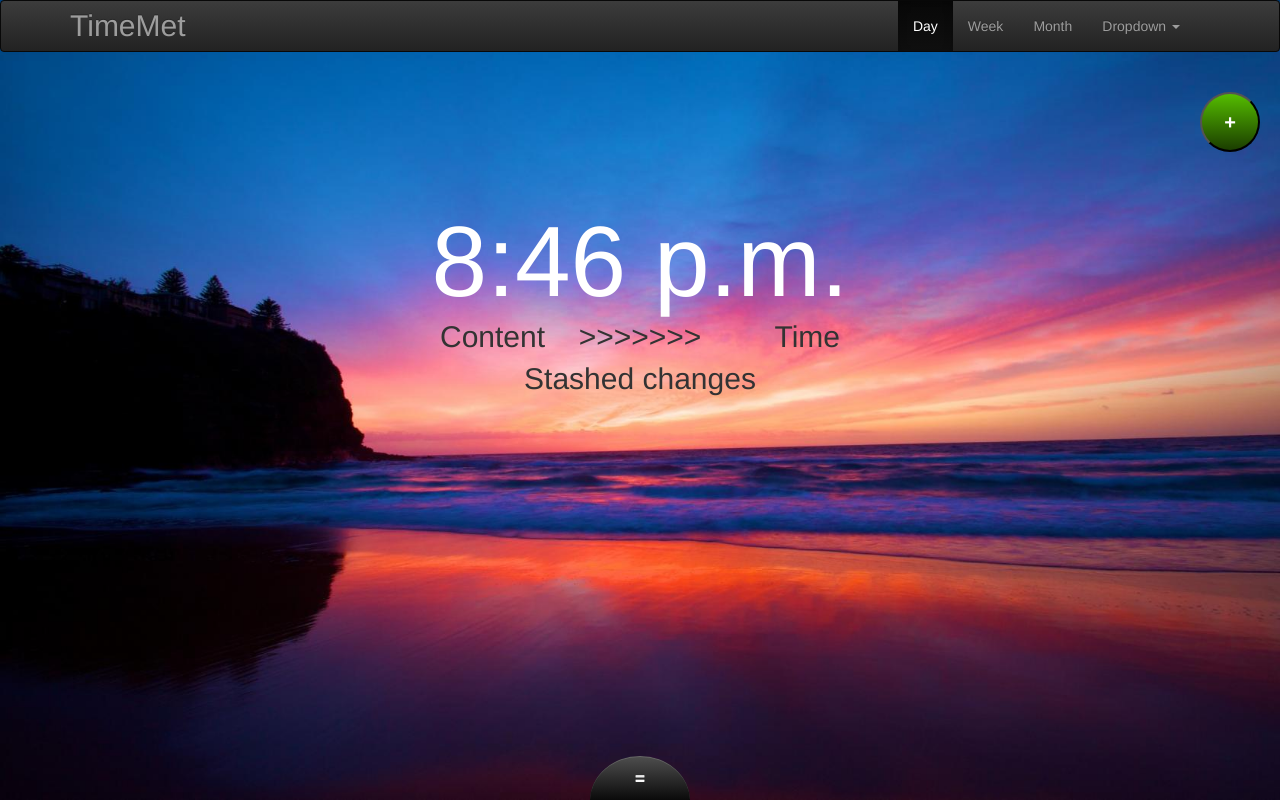
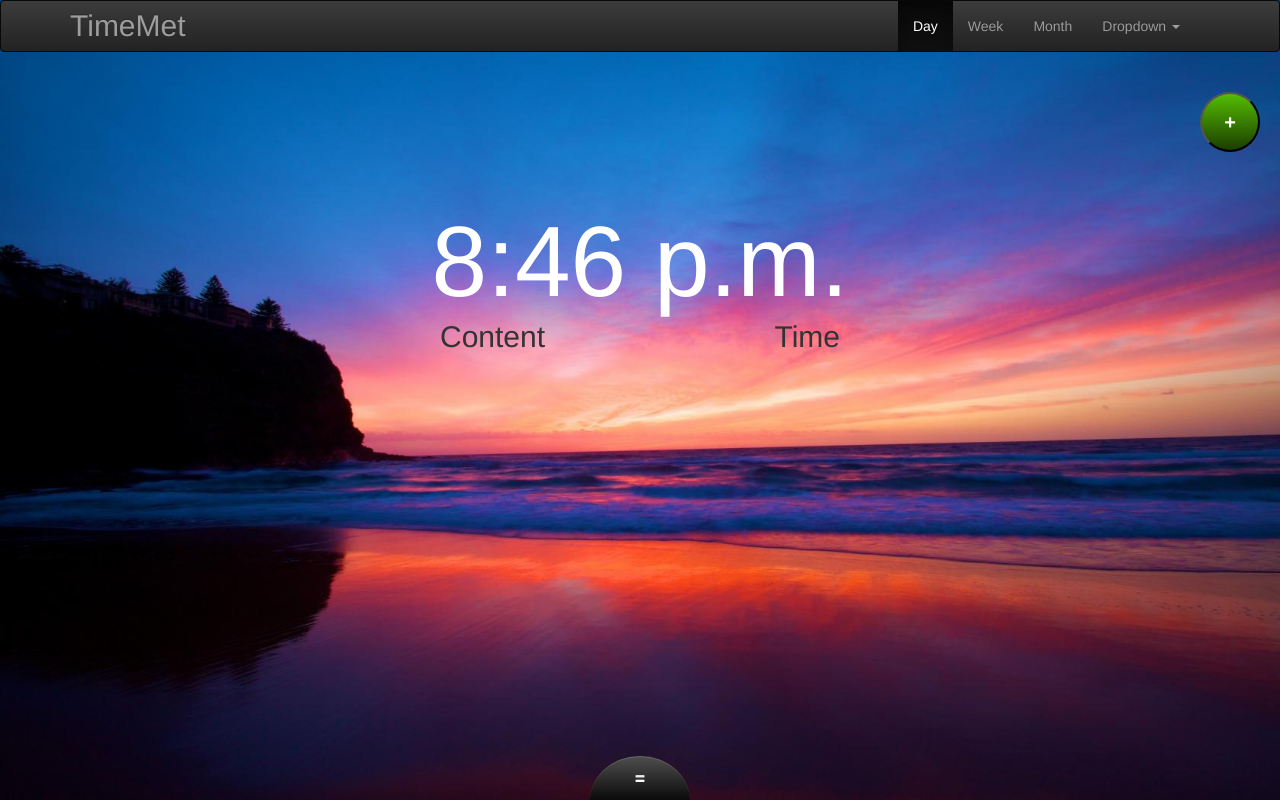
Before and after one commit to georgechan32/inf134_project1, a PHP site: page / in a window 1280 px wide. Run offline with PHP 8.4, Linux system fonts and the light colour scheme; some libraries are stand-ins or nearby versions.

Commit message:
changes to home

```diff
--- a/css/main.css
+++ b/css/main.css
@@ -204,6 +204,15 @@ div.event
 	z-index:-6;
 }
 
+.floater
+{
+	background: white;
+ 	-webkit-box-shadow: 2px 2px 6px 0px rgba(0, 0, 0, 0.2);
+    -moz-box-shadow: 2px 2px 6px 0px rgba(0, 0, 0, 0.2);
+	box-shadow: 2px 2px 6px 0px rgba(0, 0, 0, 0.2);
+	height: 40%;
+}
+
 #container_body
 {
 	width:100%;
--- a/home.html
+++ b/home.html
@@ -58,7 +58,7 @@
     </nav>
     <img id='background_img' class='background_img' src="img/splash1.jpg" alt="no splash image">
     <button type="button" id="add_event" onclick='add_eventer()'>+</button>
-    <div id='add_menu'>
+    <div id='add_menu' class="floater">
         <form id='add_form'>
             <h1 id="add_title">Add Event</h1>
             <input type="button" id='no_add_btn' value="Cancel" class="form-control" onclick="add_eventer()" />
@@ -113,7 +113,6 @@
         <div id="nearest_event">
             <span id='event_name'>Content</span>
             <span id='event_time'>Time</span>
->>>>>>> Stashed changes
         </div>
         <div id="schedule">
             <button id='schedule_toggle' type="button" class="btn btn-lg btn-default" onclick="hideSchedule()">=</button>
```
